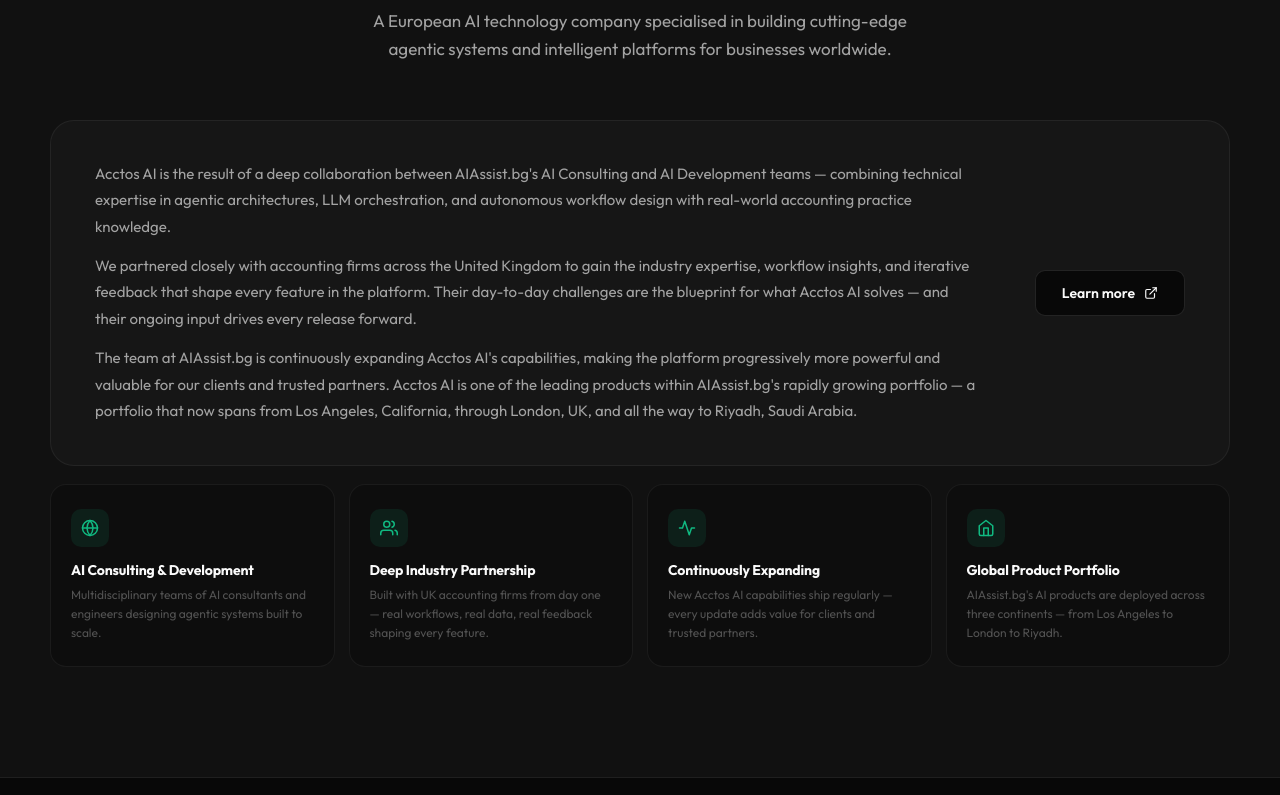
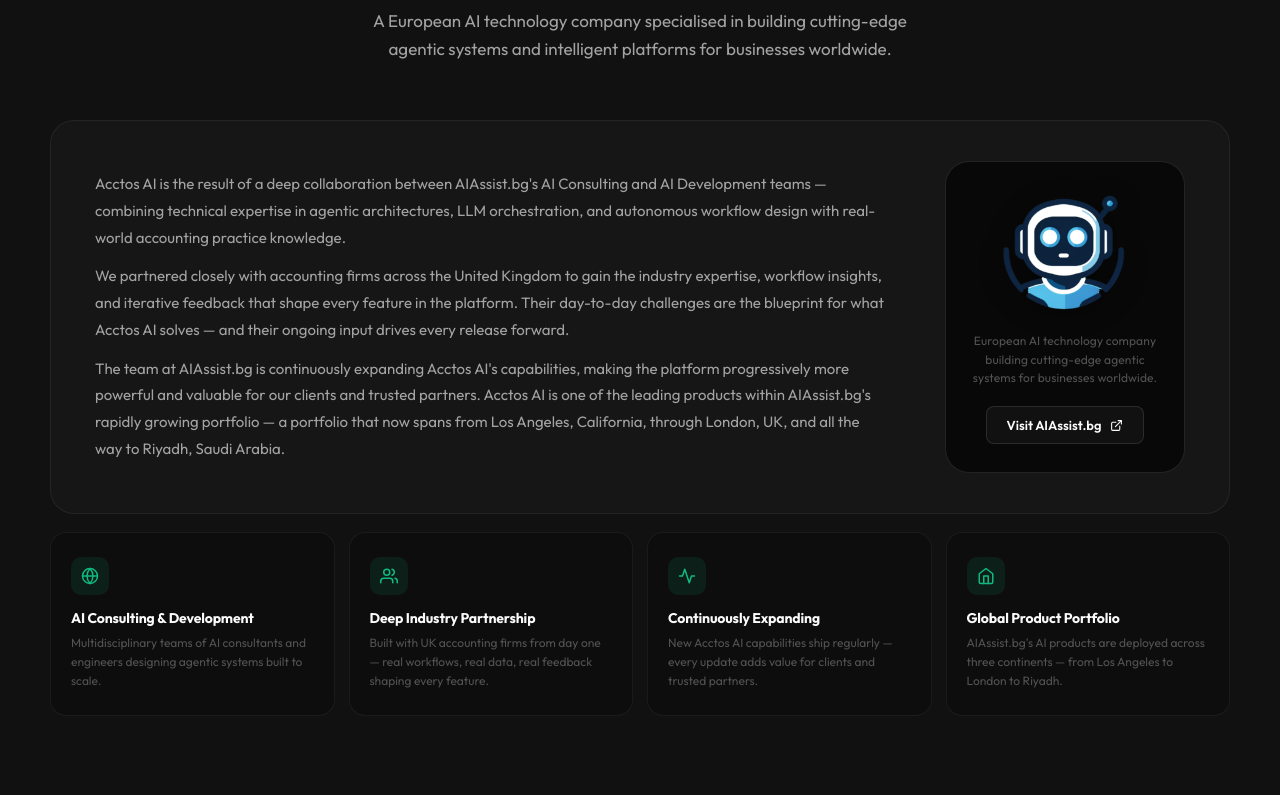
Before and after one commit to empathysales/acctos-ai-site, a plain HTML site: page index.html in a window 1280 px wide. Shown: the part 5065-5860 px from the top of the page. Drawn offline with Linux system fonts and the light colour scheme.

Commit message:
Add AIAssist.bg logo, enhance company card, connect demo buttons to booking URL

```diff
--- a/index.html
+++ b/index.html
@@ -678,21 +678,51 @@
             background: var(--surface-2); border: 1px solid var(--border);
             border-radius: var(--r-lg); padding: 40px 44px;
             margin-bottom: 18px;
-            display: grid; grid-template-columns: 1fr auto;
+            display: grid; grid-template-columns: 1fr 240px;
             gap: 56px; align-items: center;
             transition: border-color 0.3s;
         }
         .built-by-card:hover { border-color: var(--border-2); }
         .built-by-copy { font-size: 15px; color: var(--text-2); line-height: 1.78; }
         .built-by-copy p + p { margin-top: 12px; }
+
+        /* AIAssist company card */
+        .aiassist-card {
+            display: flex; flex-direction: column; align-items: center; gap: 18px;
+            padding: 28px 24px; text-align: center;
+            background: var(--bg); border: 1px solid var(--border-2);
+            border-radius: var(--r-lg);
+            transition: all 0.35s cubic-bezier(0.23, 1, 0.32, 1);
+            position: relative; overflow: hidden; flex-shrink: 0;
+        }
+        .aiassist-card::before {
+            content: ''; position: absolute; inset: 0;
+            background: radial-gradient(circle at 50% 0%, rgba(16,185,129,0.07), transparent 65%);
+            opacity: 0; transition: opacity 0.35s;
+        }
+        .aiassist-card:hover { border-color: var(--accent); transform: translateY(-3px); box-shadow: 0 16px 48px var(--accent-glow); }
+        .aiassist-card:hover::before { opacity: 1; }
+        .aiassist-logo-img {
+            width: 140px; height: auto; display: block;
+            filter: drop-shadow(0 4px 12px rgba(0,0,0,0.4));
+            transition: transform 0.35s cubic-bezier(0.23, 1, 0.32, 1);
+        }
+        .aiassist-card:hover .aiassist-logo-img { transform: scale(1.04); }
+        .aiassist-tagline {
+            font-size: 12px; color: var(--text-3); line-height: 1.55;
+            letter-spacing: 0.01em;
+        }
         .btn-learn {
             display: inline-flex; align-items: center; gap: 9px;
-            background: var(--bg); border: 1px solid var(--border-2);
+            background: var(--surface); border: 1px solid var(--border-2);
             color: var(--text-1); text-decoration: none;
-            font-size: 14px; font-weight: 600; padding: 13px 26px;
-            border-radius: 10px; transition: all 0.25s; white-space: nowrap; flex-shrink: 0;
-        }
-        .btn-learn:hover { border-color: var(--accent); color: var(--accent); background: var(--accent-dim); transform: translateY(-1px); box-shadow: 0 8px 24px var(--accent-glow); }
+            font-size: 13px; font-weight: 600; padding: 10px 20px;
+            border-radius: 8px; transition: all 0.25s; white-space: nowrap;
+            position: relative; z-index: 1;
+        }
+        .btn-learn svg { transition: transform 0.25s; }
+        .btn-learn:hover { border-color: var(--accent); color: var(--accent); background: var(--accent-dim); box-shadow: 0 4px 16px var(--accent-glow); }
+        .btn-learn:hover svg { transform: translate(2px, -2px); }
         .built-by-tiles {
             display: grid; grid-template-columns: repeat(4, 1fr); gap: 14px;
         }
@@ -860,7 +890,7 @@
         </nav>
         <div class="nav-actions">
             <a href="#" class="btn-ghost">Sign in</a>
-            <a href="#demo" class="btn-nav-cta">Book a demo</a>
+            <a href="https://link.empathysalesgroup.com/widget/bookings/actos_demo_call" target="_blank" rel="noopener noreferrer" class="btn-nav-cta">Book a demo</a>
         </div>
     </div>
 </nav>
@@ -881,7 +911,7 @@
             Acctos AI is an autonomous AI Operating System built for accounting firms. Intelligent agents orchestrate your entire bank statement workflow — from inbox to ledger-ready Excel — with zero manual intervention, in under 60 seconds.
         </p>
         <div class="hero-actions">
-            <a href="#" class="btn-hero-primary">
+            <a href="https://link.empathysalesgroup.com/widget/bookings/actos_demo_call" target="_blank" rel="noopener noreferrer" class="btn-hero-primary">
                 <svg width="15" height="15" viewBox="0 0 24 24" fill="none" stroke="currentColor" stroke-width="2.5" stroke-linecap="round" stroke-linejoin="round"><polygon points="5 3 19 12 5 21 5 3"></polygon></svg>
                 Watch live demo
             </a>
@@ -1398,10 +1428,14 @@
                 <p>We partnered closely with accounting firms across the United Kingdom to gain the industry expertise, workflow insights, and iterative feedback that shape every feature in the platform. Their day-to-day challenges are the blueprint for what Acctos AI solves — and their ongoing input drives every release forward.</p>
                 <p>The team at AIAssist.bg is continuously expanding Acctos AI's capabilities, making the platform progressively more powerful and valuable for our clients and trusted partners. Acctos AI is one of the leading products within AIAssist.bg's rapidly growing portfolio — a portfolio that now spans from Los Angeles, California, through London, UK, and all the way to Riyadh, Saudi Arabia.</p>
             </div>
-            <a href="https://aiassist.bg" target="_blank" rel="noopener noreferrer" class="btn-learn">
-                Learn more
-                <svg width="14" height="14" viewBox="0 0 24 24" fill="none" stroke="currentColor" stroke-width="2" stroke-linecap="round" stroke-linejoin="round"><path d="M18 13v6a2 2 0 0 1-2 2H5a2 2 0 0 1-2-2V8a2 2 0 0 1 2-2h6"/><polyline points="15 3 21 3 21 9"/><line x1="10" y1="14" x2="21" y2="3"/></svg>
-            </a>
+            <div class="aiassist-card">
+                <img src="aiassist-logo.png" alt="AIAssist.bg — AI Technology Company" class="aiassist-logo-img">
+                <p class="aiassist-tagline">European AI technology company building cutting-edge agentic systems for businesses worldwide.</p>
+                <a href="https://aiassist.bg" target="_blank" rel="noopener noreferrer" class="btn-learn">
+                    Visit AIAssist.bg
+                    <svg width="13" height="13" viewBox="0 0 24 24" fill="none" stroke="currentColor" stroke-width="2" stroke-linecap="round" stroke-linejoin="round"><path d="M18 13v6a2 2 0 0 1-2 2H5a2 2 0 0 1-2-2V8a2 2 0 0 1 2-2h6"/><polyline points="15 3 21 3 21 9"/><line x1="10" y1="14" x2="21" y2="3"/></svg>
+                </a>
+            </div>
         </div>
 
         <div class="built-by-tiles">
@@ -1448,11 +1482,11 @@
         <h2 class="cta-h">Ready to reclaim<br>your team's time?</h2>
         <p class="cta-sub">Book a 30-minute demo. Bring one of your own bank statements. Watch it get processed live, in under 60 seconds — with your own data.</p>
         <div class="cta-actions">
-            <a href="#" class="btn-cta primary">
+            <a href="https://link.empathysalesgroup.com/widget/bookings/actos_demo_call" target="_blank" rel="noopener noreferrer" class="btn-cta primary">
                 <svg width="15" height="15" viewBox="0 0 24 24" fill="none" stroke="currentColor" stroke-width="2.5" stroke-linecap="round" stroke-linejoin="round"><rect x="3" y="4" width="18" height="18" rx="2"/><line x1="16" y1="2" x2="16" y2="6"/><line x1="8" y1="2" x2="8" y2="6"/><line x1="3" y1="10" x2="21" y2="10"/></svg>
                 Book a demo
             </a>
-            <a href="mailto:hello@acctos.ai" class="btn-cta secondary">
+            <a href="https://link.empathysalesgroup.com/widget/bookings/actos_demo_call" target="_blank" rel="noopener noreferrer" class="btn-cta secondary">
                 Talk to the team
             </a>
         </div>
```
Also changed, not shown: .claude/settings.json, aiassist-logo.png (added).
